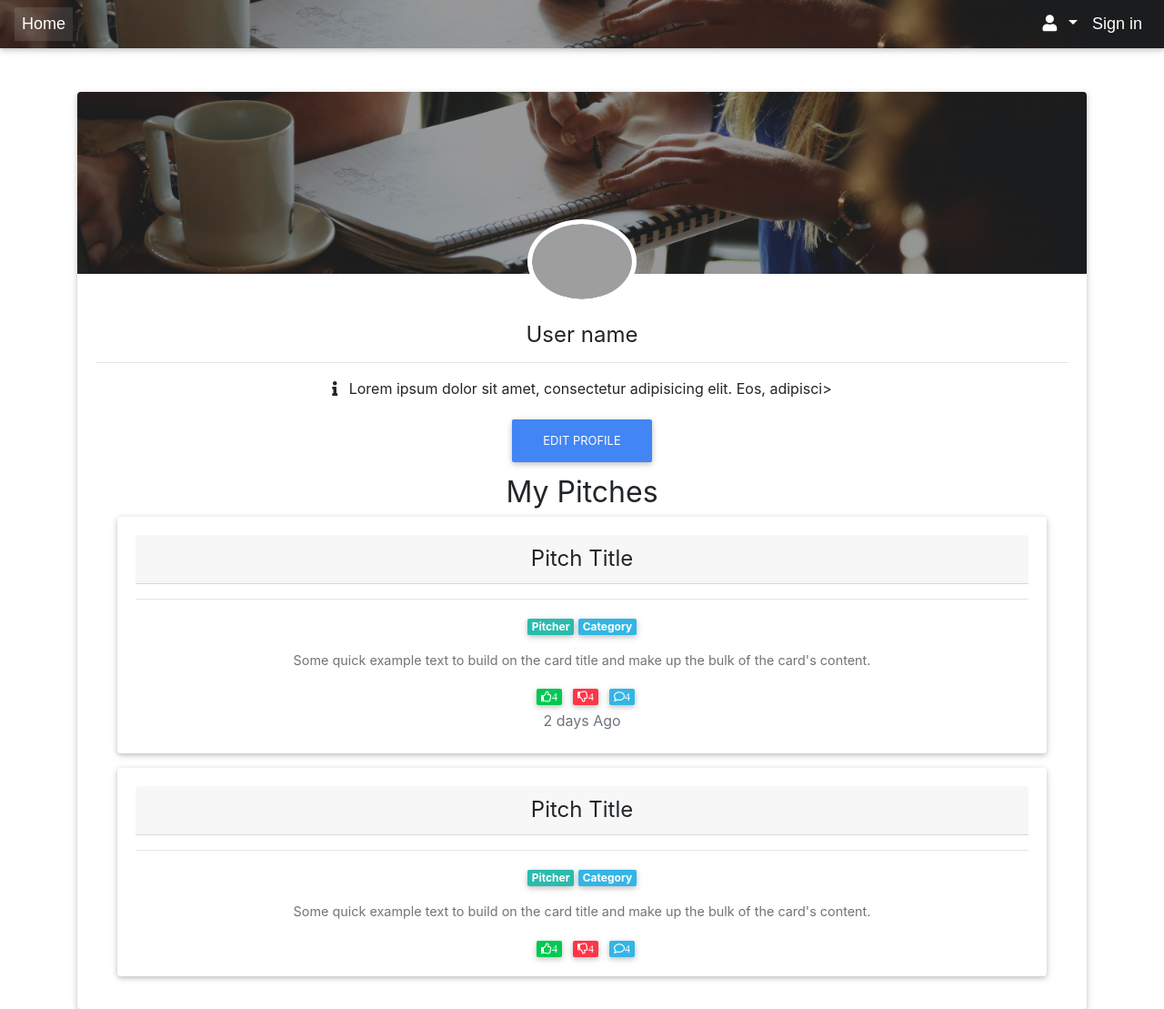
After one commit to D-Kamunya/pitch-deck, a Flask app: a page that uses app/templates/navbar.html in a window 1280 px wide. The commit adds this page. Shown: the whole page at 91% size. Run offline with Flask 2, Linux system fonts and the light colour scheme; some libraries are stand-ins or nearby versions; grey boxes are pictures that could not be loaded.

Commit message:
Create profile page html template UI

```diff
--- a/app/static/css/index.css
+++ b/app/static/css/index.css
@@ -27,3 +27,28 @@
 .inner h1,.categories h3{
   font-family: 'Abril Fatface', cursive;
 }
+
+
+.card-up{
+  background-color: transparent;
+  background: linear-gradient(rgba(0, 0, 0, 0.4), rgba(0, 0, 0, 0.4)),url("../img/bg.jpg")no-repeat center center;
+  background-size: cover;
+  height: 200px;
+  overflow: hidden;
+  border-top-left-radius: .25rem;
+  border-top-right-radius: .25rem;
+}
+.avatar {
+  width: 120px;
+  margin-top: -60px;
+  overflow: hidden;
+  border: 5px solid #fff;
+  border-radius: 50%;
+}
+.avatar img {
+  width: 100%;
+}
+.bio{
+  width: 50%;
+  margin: auto;
+}
--- a/app/templates/navbar.html
+++ b/app/templates/navbar.html
@@ -19,7 +19,7 @@
           </a>
           <div class="dropdown-menu dropdown-menu-right dropdown-default"
             aria-labelledby="navbarDropdownMenuLink-333">
-            <a class="dropdown-item" href="/profile">Kamunya</a>
+            <a class="dropdown-item" href="/profile/Kaamunya">Kamunya</a>
             <a class="dropdown-item" href="/logout">Sign Out</a>
           </div>
         </li>
--- /dev/null
+++ b/app/templates/profile/profile.html
@@ -0,0 +1,86 @@
+{% extends 'base.html'%}
+{% block content%}
+
+<div class="profile mt-5">
+  <div class="card testimonial-card">
+
+    <!-- Background color -->
+    <div class="card-up lighten-1"></div>
+
+    <!-- Avatar -->
+    <div class="avatar mx-auto white">
+      <img src="https://mdbootstrap.com/img/Photos/Avatars/img%20%2810%29.jpg" class="rounded-circle"
+        alt="woman avatar">
+    </div>
+
+    <!-- Content -->
+    <div class="card-body text-center">
+      <!-- Name -->
+      <h4 class="card-title">User name</h4>
+      <hr>
+      <!-- Quotation -->
+      <p><i class="fas fa-info mr-2"></i> Lorem ipsum dolor sit amet, consectetur adipisicing elit. Eos, adipisci>
+      </p>
+      <a href=""><button type="button" class="btn btn-primary">Edit Profile</button></a>
+
+      <h2 class="mt-2">My Pitches</h2>
+
+      <div class="pitches mt-2">
+        <div class="card pitch mx-4 mb-3">
+
+          <!-- Card content -->
+          <div class="card-body">
+
+            <!-- Title -->
+            <h4 class="card-header">Pitch Title</h4>
+            <hr>
+            <!-- Text -->
+            <div class="mb-3">
+              <a href="#" class="badge badge-default">Pitcher</a>
+              <a href="#" class="badge badge-info">Category</a>
+            </div>
+            <p class="card-text">Some quick example text to build on the card title and make up the bulk of the card's
+              content.</p>
+            <div>
+              <span class="badge badge-success ml-2"> <i class="far fa-thumbs-up">4</i></span>
+              <span class="badge badge-danger ml-2"> <i class="far fa-thumbs-down">4</i></span>
+              <span class="badge badge-info ml-2"> <i class="far fa-comment">4</i></span>
+            </div>
+            <p class="text-muted text-center my-1">2 days Ago</p>
+          </div>
+
+        </div>
+
+        <div class="card pitch mx-4 mb-3">
+
+          <!-- Card content -->
+          <div class="card-body">
+
+            <!-- Title -->
+            <h4 class="card-header">Pitch Title</h4>
+            <hr>
+            <!-- Text -->
+            <div class="mb-3">
+              <a href="#" class="badge badge-default">Pitcher</a>
+              <a href="#" class="badge badge-info">Category</a>
+            </div>
+            <p class="card-text">Some quick example text to build on the card title and make up the bulk of the card's
+              content.</p>
+            <div>
+              <span class="badge badge-success ml-2"> <i class="far fa-thumbs-up">4</i></span>
+              <span class="badge badge-danger ml-2"> <i class="far fa-thumbs-down">4</i></span>
+              <span class="badge badge-info ml-2"> <i class="far fa-comment">4</i></span>
+            </div>
+          </div>
+
+        </div>
+
+      </div>
+    </div>
+
+  </div>
+</div>
+
+
+
+{%endblock%}
```
